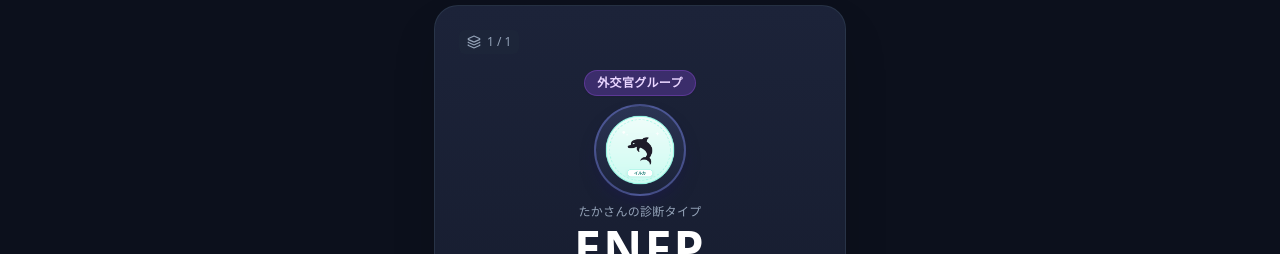
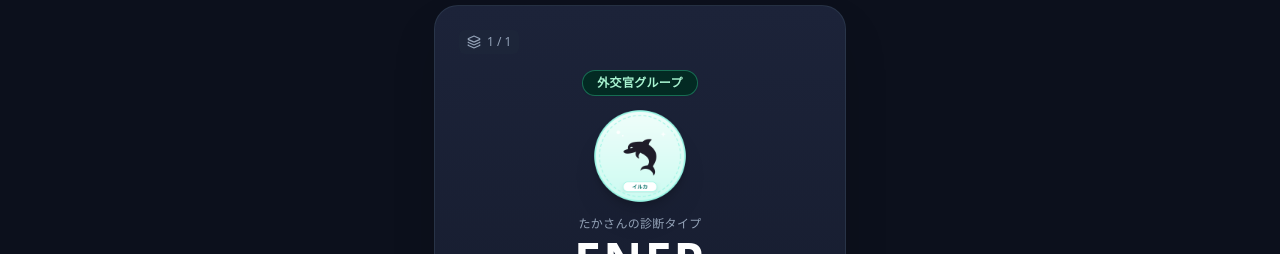
Before and after one commit to nako4747tamaru/my-project-2, a Next.js app: page / in a window 1280 px wide. Shown: the part 542-796 px from the top of the page. Built offline with nearby package versions, Linux system fonts and the light colour scheme; no server answers.

Commit message:
fix: 診断結果画面の動物アイコン表示最適化、/resultルート追加、および最新デザインの完全反映

```diff
--- a/app/page.tsx
+++ b/app/page.tsx
@@ -1,12 +1,20 @@
 'use client';
 
-import React, { useState, useEffect } from 'react';
+import React, { useState, useEffect, Suspense } from 'react';
+import { useSearchParams } from 'next/navigation';
 import ChatDiagnosticScreen from '../components/chat/ChatDiagnosticScreen';
 import ResultScreen from '../components/result/ResultScreen';
 import { Answers } from '../lib/personality';
+import { QUESTIONS as defaultQuestions } from '../lib/questions';
 
-export default function Home() {
-  const [viewMode, setViewMode] = useState<'chat' | 'result'>('result');
+function HomeContent() {
+  const searchParams = useSearchParams();
+  const typeParam = searchParams.get('type')?.toUpperCase();
+  const modeParam = searchParams.get('mode');
+
+  const [viewMode, setViewMode] = useState<'chat' | 'result'>(
+    modeParam === 'chat' ? 'chat' : 'result'
+  );
   const [userAnswers, setUserAnswers] = useState<Answers | undefined>(undefined);
   const [userName, setUserName] = useState<string>('たか');
 
@@ -16,7 +24,7 @@ export default function Home() {
       const savedAnswers = localStorage.getItem('kokoro_navi_answers_v2');
       const savedName = localStorage.getItem('kokoro_navi_nickname_v2');
       if (savedName) setUserName(savedName);
-      if (savedAnswers) {
+      if (savedAnswers && !typeParam) {
         const parsed = JSON.parse(savedAnswers);
         if (Object.keys(parsed).length >= 100) {
           setUserAnswers(parsed);
@@ -27,7 +35,26 @@ export default function Home() {
     } catch {
       // ignore
     }
-  }, []);
+
+    // typeクエリパラメータ（例: ?type=ENFJ でペンギン確認）指定時の動的回答生成
+    if (typeParam) {
+      const customSample: Answers = {};
+      defaultQuestions.forEach((q, idx) => {
+        const key = q.id ?? idx + 1;
+        let val = 3;
+        if (q.dim === 'EI') val = typeParam.includes('E') ? (q.pole === 'E' ? 5 : 1) : (q.pole === 'I' ? 5 : 1);
+        else if (q.dim === 'SN') val = typeParam.includes('S') ? (q.pole === 'S' ? 5 : 1) : (q.pole === 'N' ? 5 : 1);
+        else if (q.dim === 'TF') val = typeParam.includes('T') ? (q.pole === 'T' ? 5 : 1) : (q.pole === 'F' ? 5 : 1);
+        else if (q.dim === 'JP') val = typeParam.includes('J') ? (q.pole === 'J' ? 5 : 1) : (q.pole === 'P' ? 5 : 1);
+        else if (q.dim === 'fatigue') val = 3;
+        else val = 3;
+        customSample[key] = val;
+        customSample[idx] = val;
+      });
+      setUserAnswers(customSample);
+      setViewMode('result');
+    }
+  }, [typeParam]);
 
   // 100問回答完了時
   const handleComplete = (answers: Answers, nickname: string) => {
@@ -66,3 +93,17 @@ export default function Home() {
     </main>
   );
 }
+
+export default function Home() {
+  return (
+    <Suspense
+      fallback={
+        <div className="min-h-screen bg-[#0C101C] text-white flex items-center justify-center">
+          読み込み中...
+        </div>
+      }
+    >
+      <HomeContent />
+    </Suspense>
+  );
+}
--- /dev/null
+++ b/app/result/page.tsx
@@ -0,0 +1,78 @@
+'use client';
+
+import React, { Suspense, useState, useEffect } from 'react';
+import { useSearchParams, useRouter } from 'next/navigation';
+import ResultScreen from '../../components/result/ResultScreen';
+import { Answers } from '../../lib/personality';
+import { QUESTIONS as defaultQuestions } from '../../lib/questions';
+
+function ResultContent() {
+  const searchParams = useSearchParams();
+  const router = useRouter();
+  const typeParam = searchParams.get('type')?.toUpperCase();
+  const nameParam = searchParams.get('name') || 'たか';
+
+  const [answers, setAnswers] = useState<Answers | undefined>(undefined);
+  const [userName, setUserName] = useState<string>(nameParam);
+
+  useEffect(() => {
+    try {
+      const savedAnswers = localStorage.getItem('kokoro_navi_answers_v2');
+      const savedName = localStorage.getItem('kokoro_navi_nickname_v2');
+      if (savedName && !searchParams.get('name')) {
+        setUserName(savedName);
+      }
+      if (savedAnswers && !typeParam) {
+        const parsed = JSON.parse(savedAnswers);
+        if (Object.keys(parsed).length >= 100) {
+          setAnswers(parsed);
+          return;
+        }
+      }
+    } catch {
+      // ignore
+    }
+
+    // typeParam が指定されている場合（例: ?type=ENFJ でペンギン表示確認）はそのタイプの回答を動的生成
+    if (typeParam) {
+      const customSample: Answers = {};
+      defaultQuestions.forEach((q, idx) => {
+        const key = q.id ?? idx + 1;
+        let val = 3;
+        if (q.dim === 'EI') val = typeParam.includes('E') ? (q.pole === 'E' ? 5 : 1) : (q.pole === 'I' ? 5 : 1);
+        else if (q.dim === 'SN') val = typeParam.includes('S') ? (q.pole === 'S' ? 5 : 1) : (q.pole === 'N' ? 5 : 1);
+        else if (q.dim === 'TF') val = typeParam.includes('T') ? (q.pole === 'T' ? 5 : 1) : (q.pole === 'F' ? 5 : 1);
+        else if (q.dim === 'JP') val = typeParam.includes('J') ? (q.pole === 'J' ? 5 : 1) : (q.pole === 'P' ? 5 : 1);
+        else if (q.dim === 'fatigue') val = 3;
+        else val = 3;
+        customSample[key] = val;
+        customSample[idx] = val;
+      });
+      setAnswers(customSample);
+    }
+  }, [typeParam, searchParams]);
+
+  return (
+    <main className="min-h-screen bg-[#0C101C]">
+      <ResultScreen
+        userName={userName}
+        answers={answers}
+        onRetest={() => router.push('/')}
+      />
+    </main>
+  );
+}
+
+export default function ResultPage() {
+  return (
+    <Suspense
+      fallback={
+        <div className="min-h-screen bg-[#0C101C] text-white flex items-center justify-center text-sm font-semibold">
+          診断結果を読み込み中...
+        </div>
+      }
+    >
+      <ResultContent />
+    </Suspense>
+  );
+}
--- a/components/result/ResultScreen.tsx
+++ b/components/result/ResultScreen.tsx
@@ -604,15 +604,23 @@ ${shareUrl}
 
             {/* グループバッジ（アイコン直上・中央揃え） */}
             <div className="flex justify-center mb-2">
-              <div className="inline-flex items-center px-3 py-1 rounded-full bg-[#3B2D6B] border border-purple-500/30 text-purple-200 text-xs font-semibold tracking-wide shadow-sm">
+              <div className={`inline-flex items-center px-3.5 py-1 rounded-full border text-xs font-bold tracking-wide shadow-sm ${
+                (result.info.group || '').includes('外交官')
+                  ? 'bg-emerald-950/90 border-emerald-400/40 text-emerald-200'
+                  : (result.info.group || '').includes('番人')
+                  ? 'bg-sky-950/90 border-sky-400/40 text-sky-200'
+                  : (result.info.group || '').includes('探検家')
+                  ? 'bg-amber-950/90 border-amber-400/40 text-amber-200'
+                  : 'bg-purple-950/90 border-purple-400/40 text-purple-200'
+              }`}>
                 <span>{result.info.group || '分析家グループ'}</span>
               </div>
             </div>
 
-            {/* アイコン（動物アイコン or フクロウフォールバック） */}
-            <div className="flex justify-center my-2">
-              <div className="p-2 rounded-full bg-gradient-to-b from-[#2B3454] to-[#1B2238] border-2 border-indigo-400/40 shadow-lg shadow-indigo-950/50">
-                <TypeAnimalIcon type={result.type} size={72} />
+            {/* 動物アイコン（最新パステル・影絵シルエット画像） */}
+            <div className="flex justify-center my-3">
+              <div className="relative transition-transform duration-300 hover:scale-105 filter drop-shadow-xl">
+                <TypeAnimalIcon type={result.type} size={96} priority />
               </div>
             </div>
 
--- a/components/result/TypeAnimalIcon.tsx
+++ b/components/result/TypeAnimalIcon.tsx
@@ -6,52 +6,65 @@ import OwlMascot from '../common/OwlMascot';
 
 /**
  * 16タイプ → 動物アイコン画像パスのマッピング
- * 画像は /images/animals/<type>.png を想定（未配置の場合はフォールバック）
+ * 全16タイプすべて /images/animals/<type>.png に最新パステル・影絵シルエット画像を配置済み
  */
 export const typeAnimalMap: Record<string, { src: string; label: string }> = {
-  INTP: { src: '/images/animals/intp.png',  label: 'フクロウ' },
-  INTJ: { src: '/images/animals/intj.png',  label: 'ワシ' },
-  ENTP: { src: '/images/animals/entp.png',  label: 'キツネ' },
-  ENTJ: { src: '/images/animals/entj.png',  label: 'ライオン' },
-  INFP: { src: '/images/animals/infp.png',  label: 'ウサギ' },
-  INFJ: { src: '/images/animals/infj.png',  label: 'シカ' },
-  ENFP: { src: '/images/animals/enfp.png',  label: 'イルカ' },
-  ENFJ: { src: '/images/animals/enfj.png',  label: 'ペンギン' },
-  ISTP: { src: '/images/animals/istp.png',  label: 'タカ' },
-  ISTJ: { src: '/images/animals/istj.png',  label: 'カメ' },
-  ESTP: { src: '/images/animals/estp.png',  label: 'トラ' },
-  ESTJ: { src: '/images/animals/estj.png',  label: 'ウシ' },
-  ISFP: { src: '/images/animals/isfp.png',  label: 'ネコ' },
-  ISFJ: { src: '/images/animals/isfj.png',  label: 'クマ' },
-  ESFP: { src: '/images/animals/esfp.png',  label: 'オウム' },
-  ESFJ: { src: '/images/animals/esfj.png',  label: 'イヌ' },
+  INTP: { src: '/images/animals/intp.png', label: 'フクロウ' },
+  INTJ: { src: '/images/animals/intj.png', label: 'ワシ' },
+  ENTP: { src: '/images/animals/entp.png', label: 'キツネ' },
+  ENTJ: { src: '/images/animals/entj.png', label: 'ライオン' },
+  INFP: { src: '/images/animals/infp.png', label: 'ウサギ' },
+  INFJ: { src: '/images/animals/infj.png', label: 'シカ' },
+  ENFP: { src: '/images/animals/enfp.png', label: 'イルカ' },
+  ENFJ: { src: '/images/animals/enfj.png', label: 'ペンギン' },
+  ISTP: { src: '/images/animals/istp.png', label: 'タカ' },
+  ISTJ: { src: '/images/animals/istj.png', label: 'カメ' },
+  ESTP: { src: '/images/animals/estp.png', label: 'トラ' },
+  ESTJ: { src: '/images/animals/estj.png', label: 'ウシ' },
+  ISFP: { src: '/images/animals/isfp.png', label: 'ネコ' },
+  ISFJ: { src: '/images/animals/isfj.png', label: 'クマ' },
+  ESFP: { src: '/images/animals/esfp.png', label: 'オウム' },
+  ESFJ: { src: '/images/animals/esfj.png', label: 'イヌ' },
 };
 
 interface TypeAnimalIconProps {
   type: string;
   size?: number;
   className?: string;
+  priority?: boolean;
 }
 
 /**
  * タイプ別動物アイコンコンポーネント。
- * 対応画像ファイルが存在しない場合はデフォルトのフクロウマスコットを表示する。
+ * Next.js 画像最適化のキャッシュ不整合を防ぐため unoptimized を明示し、
+ * 鮮明かつ高速にローカルおよび本番（Vercel）で表示します。
  */
-export default function TypeAnimalIcon({ type, size = 72, className = '' }: TypeAnimalIconProps) {
-  const animal = typeAnimalMap[type];
+export default function TypeAnimalIcon({
+  type,
+  size = 96,
+  className = '',
+  priority = true,
+}: TypeAnimalIconProps) {
+  const normalizedType = (type || 'INTP').toUpperCase().trim();
+  const animal = typeAnimalMap[normalizedType] || {
+    src: `/images/animals/${normalizedType.toLowerCase()}.png`,
+    label: 'マスコット',
+  };
   const [imgError, setImgError] = React.useState(false);
 
-  if (!animal || imgError) {
+  if (imgError) {
     return <OwlMascot size={size} className={className} />;
   }
 
   return (
     <Image
       src={animal.src}
-      alt={`${type}タイプ・${animal.label}`}
+      alt={`${normalizedType}タイプ・${animal.label}`}
       width={size}
       height={size}
-      className={`rounded-full object-cover ${className}`}
+      unoptimized
+      priority={priority}
+      className={`rounded-full object-contain drop-shadow-md select-none ${className}`}
       onError={() => setImgError(true)}
     />
   );
```
